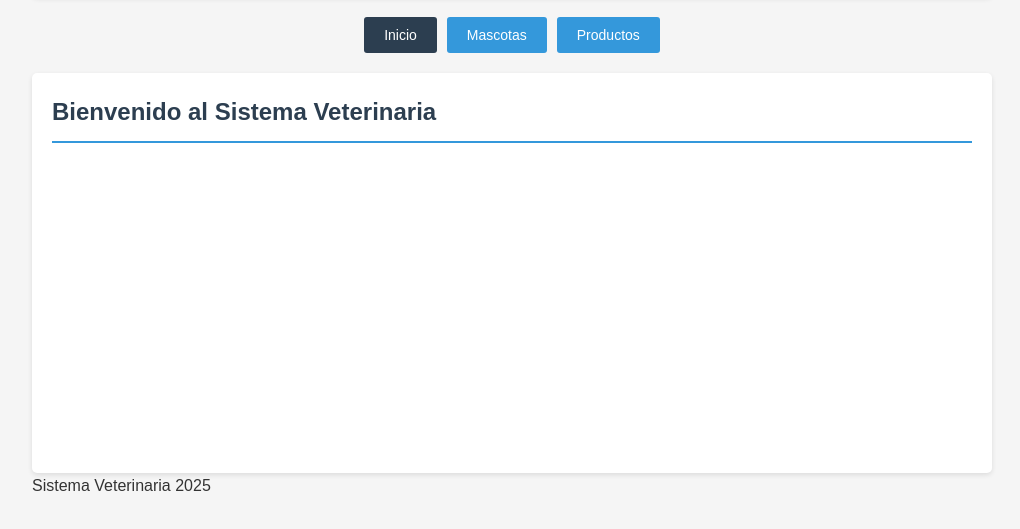
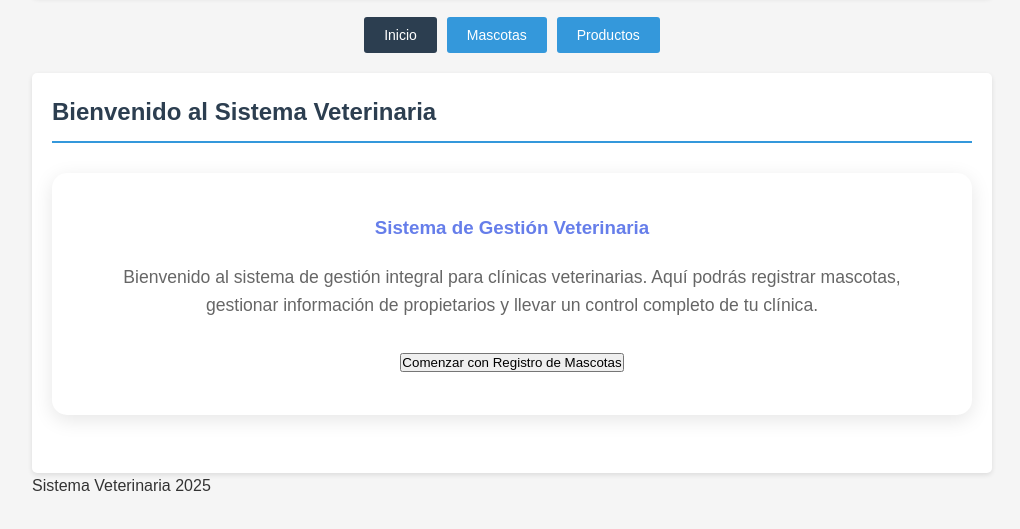
Before and after one commit to Roberto-Bautista/sistema-veterinaria, a plain HTML site: page index.html in a window 1280 px wide. Shown: the part 145-674 px from the top of the page, without its empty margins (128-1148 px from the left). Drawn offline with Linux system fonts and the light colour scheme.

Commit message:
Seccion Inicio

```diff
--- a/index.html
+++ b/index.html
@@ -25,6 +25,19 @@
             <!-- SECCIÓN INICIO -->
             <div id="inicio" class="section active">
                 <h2>Bienvenido al Sistema Veterinaria</h2>
+                <div style="background: white; padding: 40px; border-radius: 15px; box-shadow: 0 5px 20px rgba(0,0,0,0.1); text-align: center; margin-top: 30px;">
+                    <h3 style="color: #667eea; margin-bottom: 20px;">Sistema de Gestión Veterinaria</h3>
+                    <p style="color: #666; font-size: 1.1rem; line-height: 1.6;">
+                        Bienvenido al sistema de gestión integral para clínicas veterinarias.
+                        Aquí podrás registrar mascotas, gestionar información de propietarios
+                        y llevar un control completo de tu clínica.
+                    </p>
+                    <div style="margin-top: 30px;">
+                        <button class="btn btn-primary" onclick="showSection('mascotas')">
+                            Comenzar con Registro de Mascotas
+                        </button>
+                    </div>
+                </div>
             </div>
 
             <!-- SECCIÓN MASCOTAS -->
```
